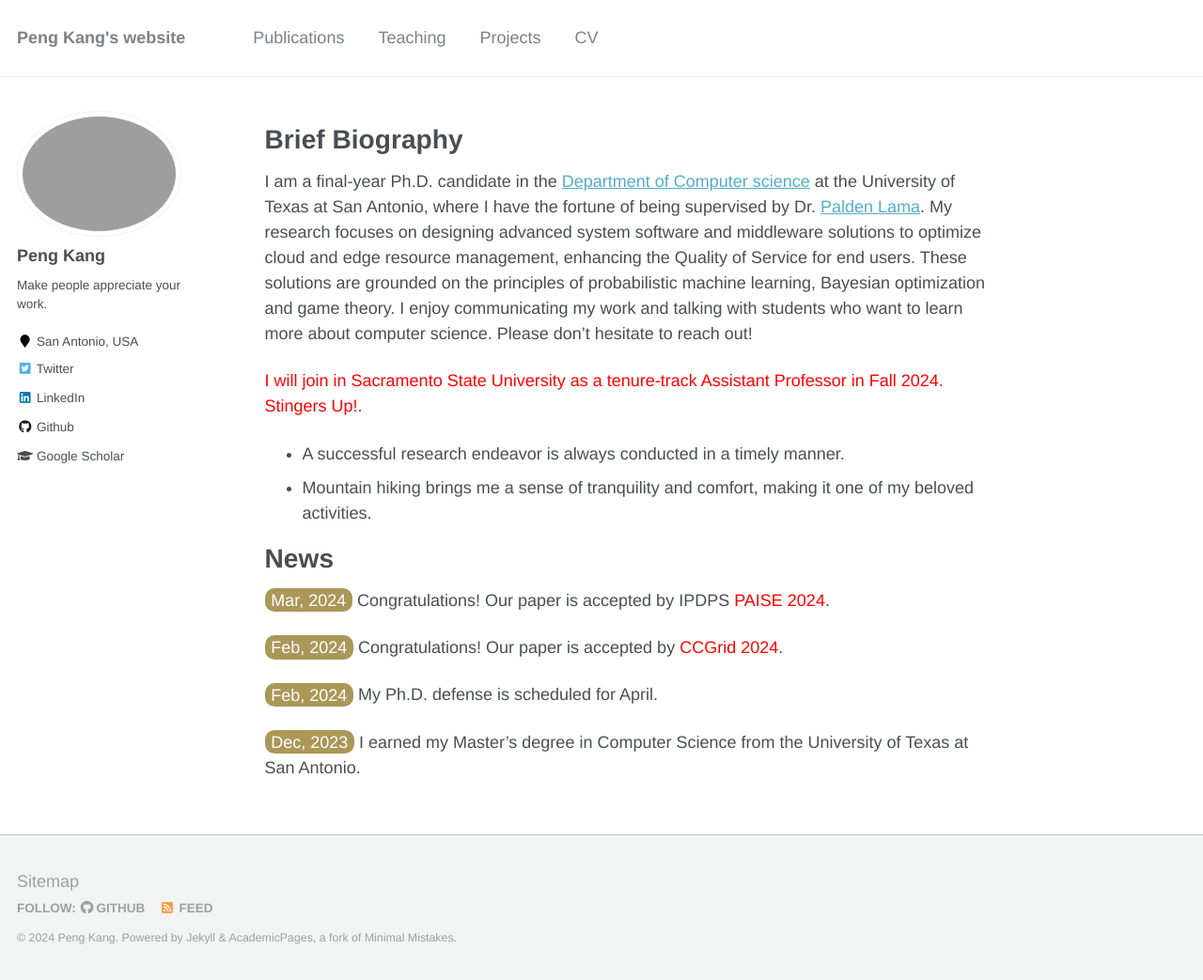
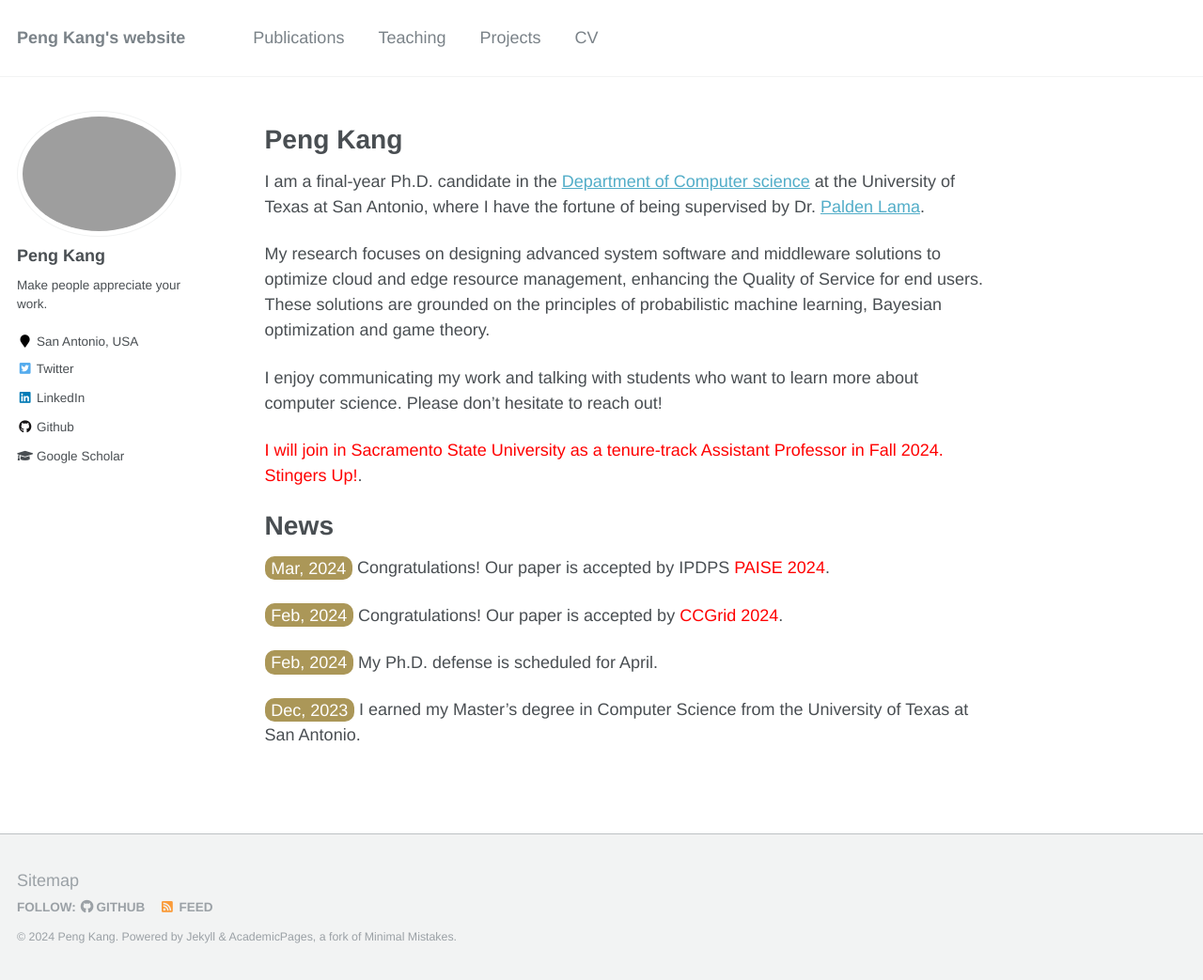
Before and after one commit to pengkang12/pengkang12.github.io, a Jekyll site: the page built from _pages/about.md, in a window 1280 px wide and 1043 px high. Shown: the whole window at 94% size. Built offline with Jekyll 4.4.1, drawn with Linux system fonts in a browser that asks for light colours.

Commit message:
Update about.md

```diff
--- a/_pages/about.md
+++ b/_pages/about.md
@@ -6,15 +6,15 @@ redirect_from:
   - /about/
   - /about.html
 ---
-Brief Biography
+Peng Kang
 ====
-I am a final-year Ph.D. candidate in the [Department of Computer science](https://cs.utsa.edu/) at the University of Texas at San Antonio, where I have the fortune of being supervised by Dr. [Palden Lama](http://www.cs.utsa.edu/~plama/). My research focuses on designing advanced system software and middleware solutions to optimize cloud and edge resource management, enhancing the Quality of Service for end users. These solutions are grounded on the principles of probabilistic machine learning, Bayesian optimization and game theory. I enjoy communicating my work and talking with students who want to learn more about computer science. Please don't hesitate to reach out!
+I am a final-year Ph.D. candidate in the [Department of Computer science](https://cs.utsa.edu/) at the University of Texas at San Antonio, where I have the fortune of being supervised by Dr. [Palden Lama](http://www.cs.utsa.edu/~plama/).
+
+My research focuses on designing advanced system software and middleware solutions to optimize cloud and edge resource management, enhancing the Quality of Service for end users. These solutions are grounded on the principles of probabilistic machine learning, Bayesian optimization and game theory.
+
+I enjoy communicating my work and talking with students who want to learn more about computer science. Please don't hesitate to reach out!
 
 <span style="color: red;"> I will join in Sacramento State University as a tenure-track Assistant Professor in Fall 2024. Stingers Up!</span>.
-
-* A successful research endeavor is always conducted in a timely manner.
-* Mountain hiking brings me a sense of tranquility and comfort, making it one of my beloved activities.
-
 
 News
 ====
```
